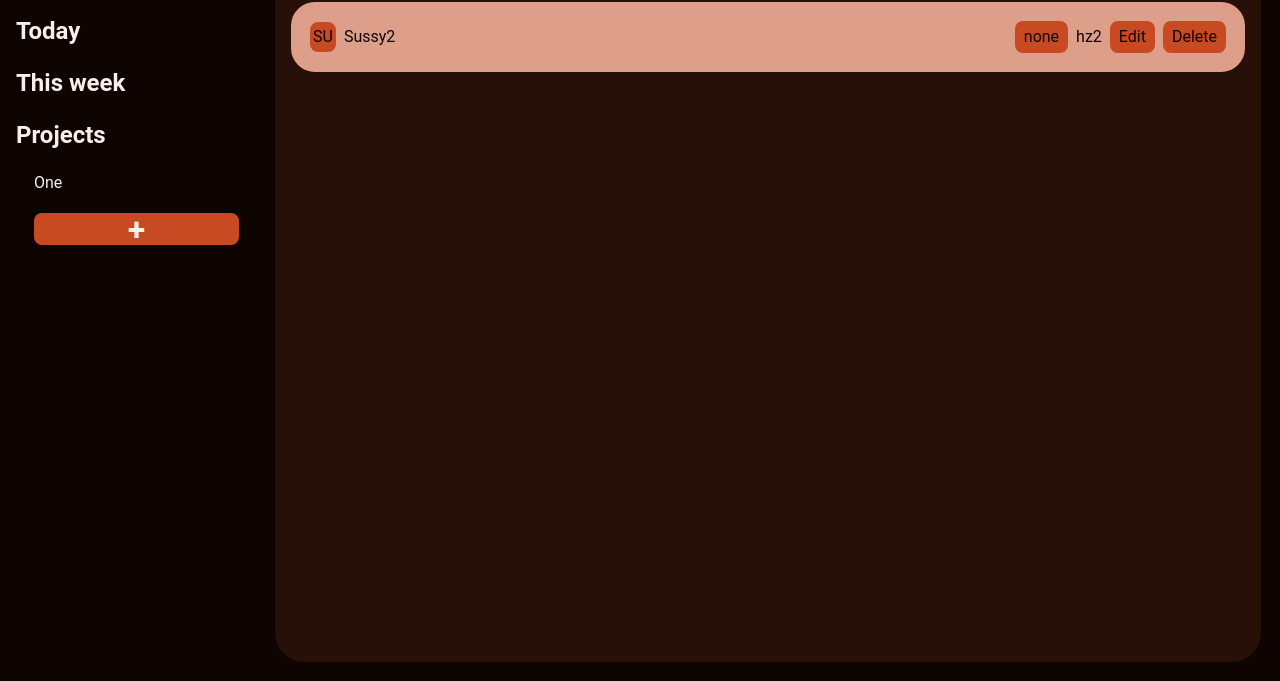
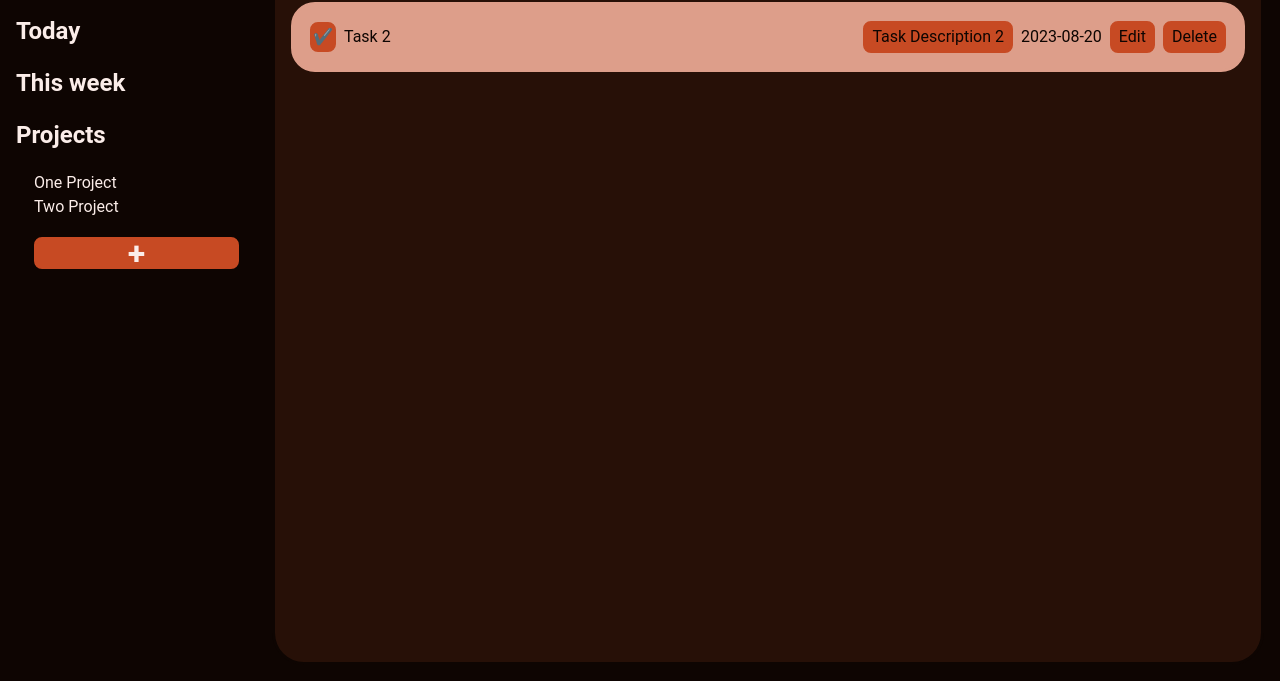
Before and after one commit to Hnikar/odin-todo-list, a website built with webpack: page dist/index.html in a window 1280 px wide. Shown: the part 119-800 px from the top of the page. Built offline with nearby package versions, Linux system fonts and the light colour scheme.

Commit message:
fix names in dom module + add styles to project list elements

```diff
--- a/src/modules/dom.js
+++ b/src/modules/dom.js
@@ -2,54 +2,90 @@ import "./todo.js";
 import "./storage.js";
 import "./project.js";
 
-let projectList = [
+const projectList = [
 	{
-		title: "One",
-		description: "none",
-		todoList: [
+		title: "One Project",
+		description: "Project Description",
+		todos: [
 			{
-				title: "Sussy",
-				description: "none",
-				dueDate: "hz",
+				title: "Task 1",
+				description: "Task Description 1",
+				dueDate: "2023-08-15",
 			},
 			{
-				title: "Sussy2",
-				description: "none",
-				dueDate: "hz2",
+				title: "Task 2",
+				description: "Task Description 2",
+				dueDate: "2023-08-20",
 			},
 		],
 		addNewTodo(todo) {
-			this.todoList.push(todo);
+			this.todos.push(todo);
 		},
 		removeTodo(todo) {
-			this.todoList.splice(this.todoList.indexOf(todo), 1);
+			const index = this.todos.indexOf(todo);
+			if (index !== -1) {
+				this.todos.splice(index, 1);
+			}
 		},
 		updateTodo(todo, newTodo) {
-			this.todoList.splice(this.todoList.indexOf(todo), 1, newTodo);
+			const index = this.todos.indexOf(todo);
+			if (index !== -1) {
+				this.todos.splice(index, 1, newTodo);
+			}
+		},
+	},
+	{
+		title: "Two Project",
+		description: "Project Description",
+		todos: [
+			{
+				title: "Task 2-1",
+				description: "Task Description 1",
+				dueDate: "2023-08-15",
+			},
+			{
+				title: "Task 2-2",
+				description: "Task Description 2",
+				dueDate: "2023-08-20",
+			},
+		],
+		addNewTodo(todo) {
+			this.todos.push(todo);
+		},
+		removeTodo(todo) {
+			const index = this.todos.indexOf(todo);
+			if (index !== -1) {
+				this.todos.splice(index, 1);
+			}
+		},
+		updateTodo(todo, newTodo) {
+			const index = this.todos.indexOf(todo);
+			if (index !== -1) {
+				this.todos.splice(index, 1, newTodo);
+			}
 		},
 	},
 ];
 
 const DomManipulation = (() => {
-	const main = document.querySelector("main");
-
+	const mainElement = document.querySelector("main");
 	const projectsContainer = document.querySelector(".projects-container");
 	const projectListDOM = projectsContainer.querySelector("ul");
 
-	function _createTaskInDom(item, currentProject, currentProjectIndex) {
-		const taskDiv = document.createElement("div");
-		taskDiv.className = "task";
+	function createTaskElement(task, currentProject, currentProjectIndex) {
+		const taskElement = document.createElement("div");
+		taskElement.className = "task";
 
 		const leftDiv = document.createElement("div");
 		leftDiv.className = "left";
 
 		const checkboxDiv = document.createElement("div");
 		checkboxDiv.className = "checkbox";
-		checkboxDiv.textContent = "SU";
+		checkboxDiv.textContent = "✔️"; // Use a proper Unicode checkmark
 
 		const taskNameDiv = document.createElement("div");
 		taskNameDiv.className = "task-name";
-		taskNameDiv.textContent = item.title;
+		taskNameDiv.textContent = task.title;
 
 		leftDiv.appendChild(checkboxDiv);
 		leftDiv.appendChild(taskNameDiv);
@@ -59,11 +95,11 @@ const DomManipulation = (() => {
 
 		const detailsButton = document.createElement("button");
 		detailsButton.className = "details";
-		detailsButton.textContent = item.description;
+		detailsButton.textContent = task.description;
 
 		const dateDiv = document.createElement("div");
 		dateDiv.className = "date";
-		dateDiv.textContent = item.dueDate;
+		dateDiv.textContent = task.dueDate;
 
 		const btnContainerDiv = document.createElement("div");
 		btnContainerDiv.className = "btn-container";
@@ -76,7 +112,7 @@ const DomManipulation = (() => {
 		deleteButton.className = "delete";
 		deleteButton.textContent = "Delete";
 		deleteButton.addEventListener("click", (event) => {
-			currentProject.removeTodo(item);
+			currentProject.removeTodo(task);
 			display(currentProjectIndex);
 		});
 
@@ -87,41 +123,34 @@ const DomManipulation = (() => {
 		rightDiv.appendChild(dateDiv);
 		rightDiv.appendChild(btnContainerDiv);
 
-		taskDiv.appendChild(leftDiv);
-		taskDiv.appendChild(rightDiv);
+		taskElement.appendChild(leftDiv);
+		taskElement.appendChild(rightDiv);
 
-		main.appendChild(taskDiv);
+		mainElement.appendChild(taskElement);
 	}
-	function __createProjectInDom(item, project) {
-		const newProjectItem = document.createElement("li");
-		newProjectItem.textContent = item.title;
-		projectListDOM.appendChild(newProjectItem);
 
-		const newProjectButton =
-			projectsContainer.querySelector(".new-project-btn");
-
-		newProjectButton.addEventListener("click", () => {
-			console.log("new project placeholder");
+	function createProjectElement(project, projectIndex) {
+		const projectItem = document.createElement("li");
+		projectItem.textContent = project.title;
+		projectListDOM.appendChild(projectItem);
+		projectItem.classList.add("project-list-element");
+		projectItem.addEventListener("click", () => {
+			display(projectIndex);
 		});
 	}
-	function display(project) {
-		const projectArr = document.querySelectorAll(".project-list-element");
-		projectArr.forEach((item) => projectListDOM.removeChild(item));
 
-		for (let i = 0; i < projectList.length; i++) {
-			__createProjectInDom(projectList[i], project);
-		}
+	function display(projectIndex) {
+		projectListDOM.innerHTML = "";
+		projectList.forEach((project, index) => {
+			createProjectElement(project, index);
+		});
 
-		const taskArr = document.querySelectorAll(".task");
-		taskArr.forEach((task) => main.removeChild(task));
-		for (let i = 0; i < projectList[project].todoList.length; i++) {
-			_createTaskInDom(
-				projectList[project].todoList[i],
-				projectList[project],
-				project
-			);
-		}
+		mainElement.innerHTML = "";
+		projectList[projectIndex].todos.forEach((todo) => {
+			createTaskElement(todo, projectList[projectIndex], projectIndex);
+		});
 	}
+
 	return { display };
 })();
 
```
Also changed, not shown: dist/index.html, dist/main.js, dist/style.css.
